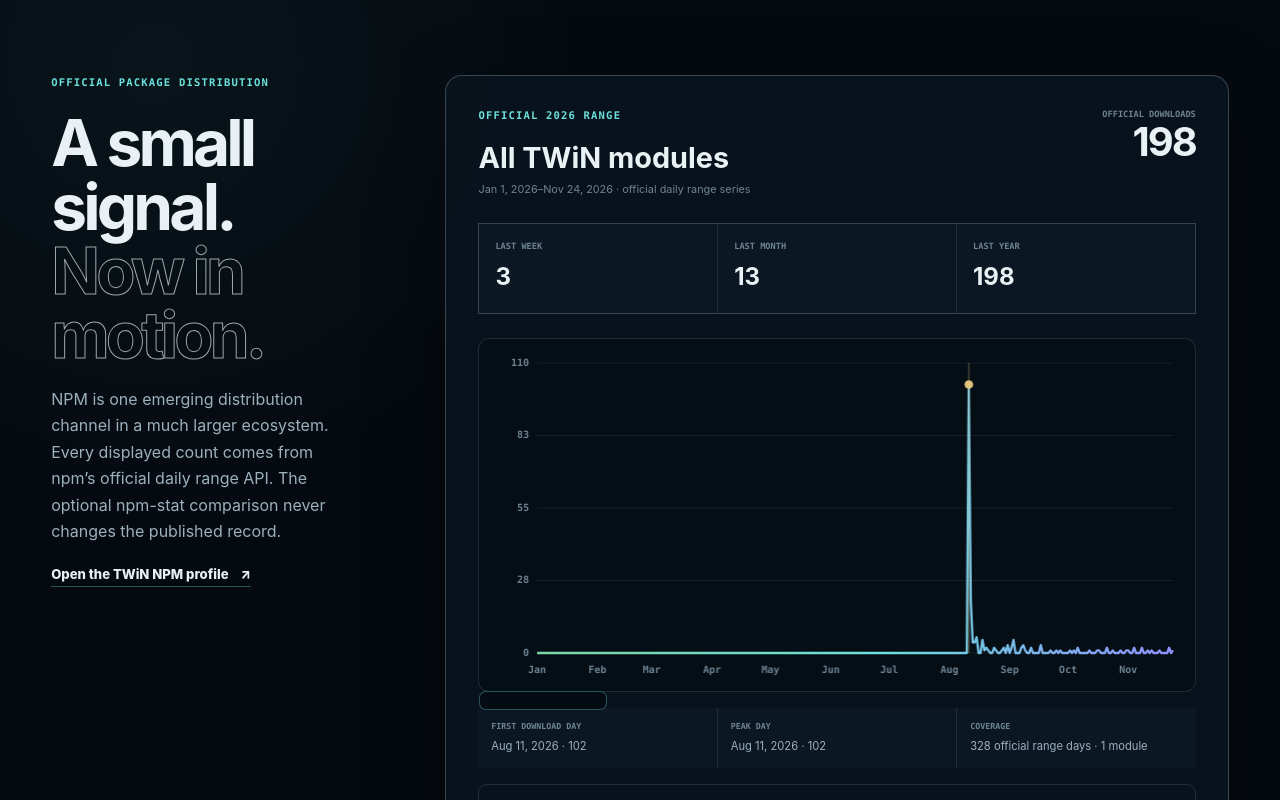
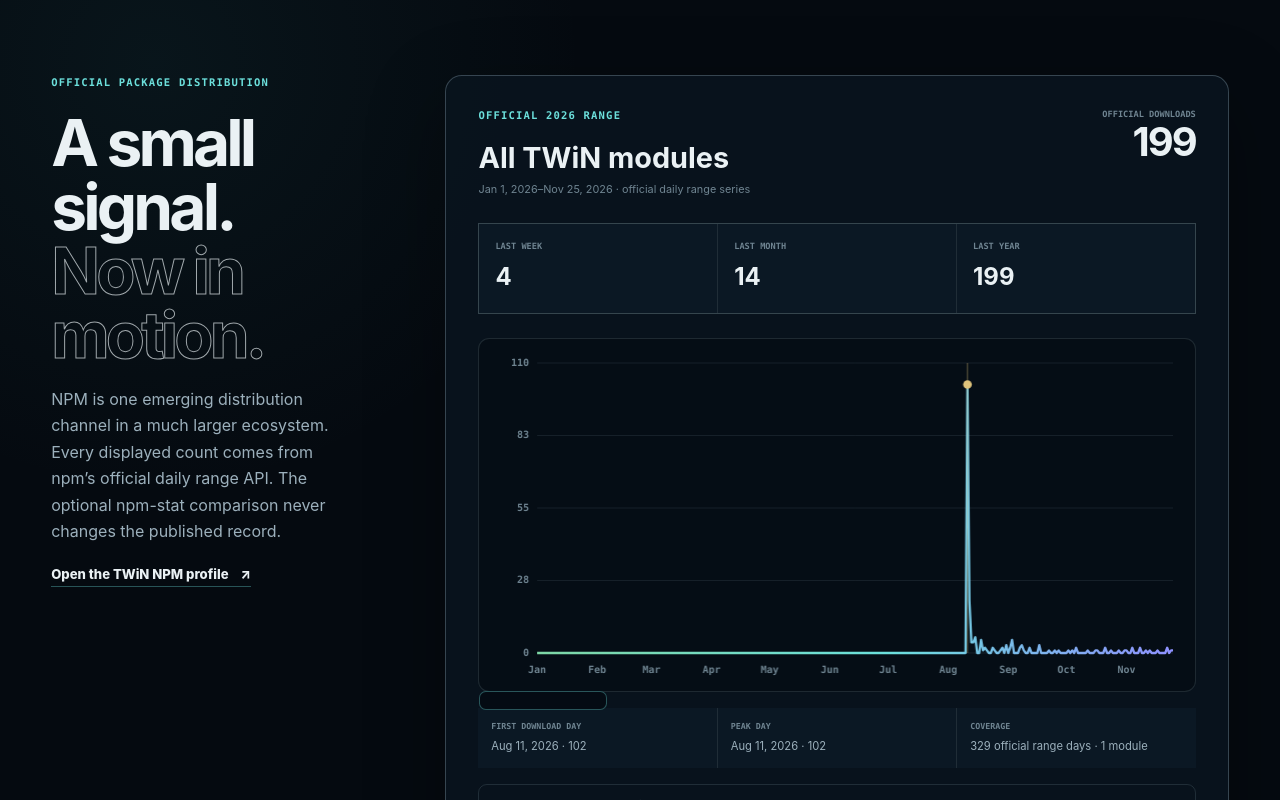
Before and after one commit to TheWizardNexus/TheWizardNexus, a plain HTML site: page signal.html in a window 1280 px wide. Shown: the part 860-1660 px from the top of the page. Drawn offline with Linux system fonts and the light colour scheme.

Commit message:
[Roshi's Codex PRIME] Refresh TWiN public signal

```diff
--- a/data/npm-history.json
+++ b/data/npm-history.json
@@ -1,11 +1,11 @@
 {
   "schemaVersion": 2,
-  "generatedAt": "2026-11-26T06:44:31.484Z",
+  "generatedAt": "2026-11-27T06:44:22.600Z",
   "maintainer": "thewizardnexus",
   "source": {
     "referenceProvider": "npm-stat.com",
-    "referenceUrl": "https://npm-stat.com/api/download-counts?author=thewizardnexus&from=2026-01-01&until=2026-11-24",
-    "referenceView": "https://npm-stat.com/charts.html?author=thewizardnexus&from=2026-01-01&to=2026-11-25",
+    "referenceUrl": "https://npm-stat.com/api/download-counts?author=thewizardnexus&from=2026-01-01&until=2026-11-25",
+    "referenceView": "https://npm-stat.com/charts.html?author=thewizardnexus&from=2026-01-01&to=2026-11-26",
     "referenceRole": "Optional, non-authoritative comparison only; never used to set or adjust published counts.",
     "authority": "Official npm download-count range API; sole authority for every published daily value and total.",
     "authorityDocumentation": "https://github.com/npm/registry/blob/main/docs/download-counts.md",
@@ -13,16 +13,16 @@
       "https://api.npmjs.org/downloads/range/last-day/dbopfs"
     ],
     "officialUrls": [
-      "https://api.npmjs.org/downloads/range/2026-01-01:2026-11-24/dbopfs"
+      "https://api.npmjs.org/downloads/range/2026-01-01:2026-11-25/dbopfs"
     ],
     "semantics": "Successful package-tarball downloads, not unique people or verified installations.",
     "freshness": "The available-until date follows npm's official range/last-day endpoint, capped at the completed UTC day."
   },
   "period": {
     "requestedFrom": "2026-01-01",
-    "requestedUntil": "2026-11-25",
+    "requestedUntil": "2026-11-26",
     "availableFrom": "2026-01-01",
-    "availableUntil": "2026-11-24"
+    "availableUntil": "2026-11-25"
   },
   "packageCount": 1,
   "dates": [
@@ -353,7 +353,8 @@
     "2026-11-21",
     "2026-11-22",
     "2026-11-23",
-    "2026-11-24"
+    "2026-11-24",
+    "2026-11-25"
   ],
   "overall": [
     0,
@@ -683,12 +684,13 @@
     0,
     2,
     0,
+    1,
     1
   ],
-  "total": 198,
+  "total": 199,
   "dataQuality": {
-    "officialTotal": 198,
-    "npmStatReferenceTotal": 176,
+    "officialTotal": 199,
+    "npmStatReferenceTotal": 177,
     "officialMinusNpmStat": 22,
     "publishedTotalSource": "official npm range series",
     "correctedPointCount": 8,
@@ -708,7 +710,7 @@
   "packages": [
     {
       "name": "dbopfs",
-      "total": 198,
+      "total": 199,
       "downloads": [
         0,
         0,
@@ -1037,6 +1039,7 @@
         0,
         2,
         0,
+        1,
         1
       ]
     }
--- a/data/npm-stats.json
+++ b/data/npm-stats.json
@@ -1,6 +1,6 @@
 {
   "schemaVersion": 2,
-  "generatedAt": "2026-11-26T06:44:31.484Z",
+  "generatedAt": "2026-11-27T06:44:22.600Z",
   "maintainer": "thewizardnexus",
   "source": {
     "registry": "https://registry.npmjs.org/-/v1/search?text=maintainer%3Athewizardnexus&size=250",
@@ -17,24 +17,24 @@
   "periods": {
     "week": {
       "label": "Weekly",
-      "start": "2026-11-18",
-      "end": "2026-11-24"
+      "start": "2026-11-19",
+      "end": "2026-11-25"
     },
     "month": {
       "label": "Monthly",
-      "start": "2026-10-26",
-      "end": "2026-11-24"
+      "start": "2026-10-27",
+      "end": "2026-11-25"
     },
     "year": {
       "label": "Yearly",
-      "start": "2025-11-25",
-      "end": "2026-11-24"
+      "start": "2025-11-26",
+      "end": "2026-11-25"
     }
   },
   "totals": {
-    "week": 3,
-    "month": 13,
-    "year": 198
+    "week": 4,
+    "month": 14,
+    "year": 199
   },
   "packages": [
     {
@@ -61,17 +61,13 @@
         "homepage": "https://thewizardnexus.github.io/DBOPFS/"
       },
       "downloads": {
-        "week": 3,
-        "month": 13,
-        "year": 198
+        "week": 4,
+        "month": 14,
+        "year": 199
       },
       "series": {
         "week": [
           {
-            "day": "2026-11-18",
-            "downloads": 0
-          },
-          {
             "day": "2026-11-19",
             "downloads": 0
           },
@@ -93,15 +89,15 @@
           },
           {
             "day": "2026-11-24",
+            "downloads": 1
+          },
+          {
+            "day": "2026-11-25",
             "downloads": 1
           }
         ],
         "month": [
           {
-            "day": "2026-10-26",
-            "downloads": 0
-          },
-          {
             "day": "2026-10-27",
             "downloads": 0
           },
@@ -215,15 +211,15 @@
           },
           {
             "day": "2026-11-24",
+            "downloads": 1
+          },
+          {
+            "day": "2026-11-25",
             "downloads": 1
           }
         ],
         "year": [
           {
-            "day": "2025-11-25",
-            "downloads": 0
-          },
-          {
             "day": "2025-11-26",
             "downloads": 0
           },
@@ -1677,6 +1673,10 @@
           },
           {
             "day": "2026-11-24",
+            "downloads": 1
+          },
+          {
+            "day": "2026-11-25",
             "downloads": 1
           }
         ]
--- a/data/projects.json
+++ b/data/projects.json
@@ -1,5 +1,5 @@
 {
-  "generatedAt": "2026-11-26T06:44:31.484Z",
+  "generatedAt": "2026-11-27T06:44:22.600Z",
   "source": {
     "profile": "https://github.com/TheWizardNexus/TheWizardNexus",
     "note": "Curated from the public TWiN profile and revision-specific project evidence. Public interfaces preserve separate maturity and source-boundary labels."
--- a/data/repos.json
+++ b/data/repos.json
@@ -1,6 +1,6 @@
 {
   "schemaVersion": 1,
-  "generatedAt": "2026-11-26T06:44:31.484Z",
+  "generatedAt": "2026-11-27T06:44:22.600Z",
   "source": {
     "profile": "https://api.github.com/users/TheWizardNexus",
     "repositories": "https://api.github.com/users/TheWizardNexus/repos?per_page=100&type=owner"
--- a/signal.html
+++ b/signal.html
@@ -48,10 +48,10 @@
         <div class="npm-intro"><p class="eyebrow">Official package distribution</p><h2 id="npm-title">A small signal.<br><span>Now in motion.</span></h2><p>NPM is one emerging distribution channel in a much larger ecosystem. Every displayed count comes from npm’s official daily range API. The optional npm-stat comparison never changes the published record.</p><a class="text-link" href="https://www.npmjs.com/~thewizardnexus">Open the TWiN NPM profile <span aria-hidden="true">↗</span></a></div>
 
         <article class="npm-panel" aria-labelledby="npm-chart-title">
-          <header class="npm-panel-header"><div><p class="eyebrow" id="npm-chart-kicker">Official range history</p><h3 id="npm-chart-title">All TWiN modules</h3><p id="npm-chart-period">January 1, 2026–November 24, 2026 · official daily range series</p></div><p class="npm-total"><span>Official downloads</span><strong id="npm-history-total">198</strong></p></header>
-          <div class="npm-metrics" role="group" aria-label="Rolling NPM downloads"><p><span>Last week</span><strong id="npm-week">3</strong></p><p><span>Last month</span><strong id="npm-month">13</strong></p><p><span>Last year</span><strong id="npm-year">198</strong></p></div>
+          <header class="npm-panel-header"><div><p class="eyebrow" id="npm-chart-kicker">Official range history</p><h3 id="npm-chart-title">All TWiN modules</h3><p id="npm-chart-period">January 1, 2026–November 25, 2026 · official daily range series</p></div><p class="npm-total"><span>Official downloads</span><strong id="npm-history-total">199</strong></p></header>
+          <div class="npm-metrics" role="group" aria-label="Rolling NPM downloads"><p><span>Last week</span><strong id="npm-week">4</strong></p><p><span>Last month</span><strong id="npm-month">14</strong></p><p><span>Last year</span><strong id="npm-year">199</strong></p></div>
           <div class="chart-frame" id="chart-frame"><canvas id="npm-chart" role="img" aria-label="The interactive NPM history chart loads when scripts are available; static official totals are shown above."></canvas><output class="chart-tooltip" id="chart-tooltip" hidden></output></div>
-          <dl class="chart-stats"><div><dt>First download day</dt><dd id="npm-first-day">August 11, 2026 · 102</dd></div><div><dt>Peak day</dt><dd id="npm-peak-day">August 11, 2026 · 102</dd></div><div><dt>Coverage</dt><dd id="npm-coverage">328 official range days · 1 module</dd></div></dl>
+          <dl class="chart-stats"><div><dt>First download day</dt><dd id="npm-first-day">August 11, 2026 · 102</dd></div><div><dt>Peak day</dt><dd id="npm-peak-day">August 11, 2026 · 102</dd></div><div><dt>Coverage</dt><dd id="npm-coverage">329 official range days · 1 module</dd></div></dl>
           <details class="npm-table-details"><summary id="npm-table-summary">Browse the complete daily download record</summary><div class="npm-table-scroll" role="region" aria-labelledby="npm-table-summary" tabindex="0"><table class="npm-data-table"><caption id="npm-daily-caption">Official daily npm range record</caption><thead><tr><th scope="col">Date</th><th scope="col">Downloads</th></tr></thead><tbody id="npm-daily-body"><tr><td colspan="2">The daily table loads when public telemetry scripts are available; official summary totals remain above.</td></tr></tbody></table></div></details>
           <div class="package-list" id="package-list"></div>
           <p class="data-status" id="npm-status" role="status" aria-live="polite">Official npm range series is authoritative and published unchanged; optional npm-stat comparison differs.</p>
```
Also changed, not shown: assets/twin-signal.svg, 1 other file.
